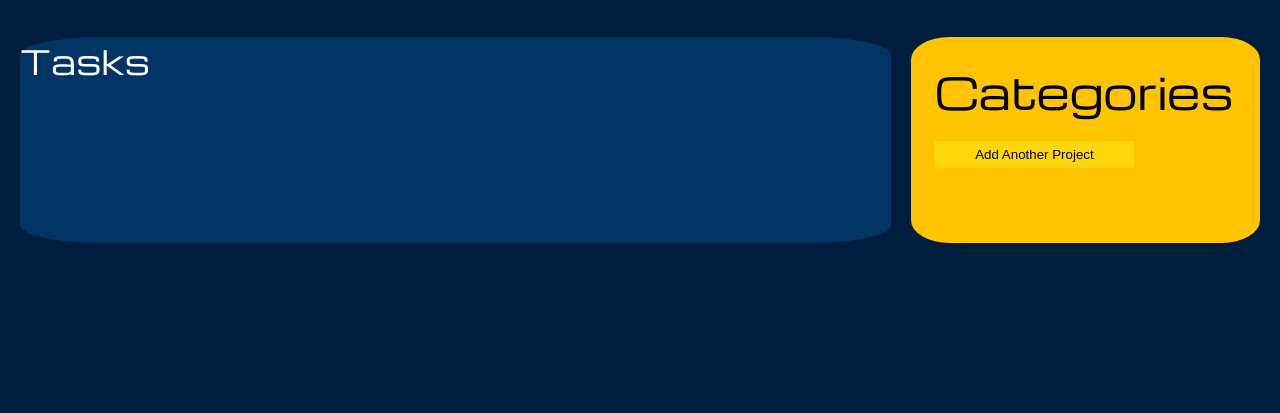
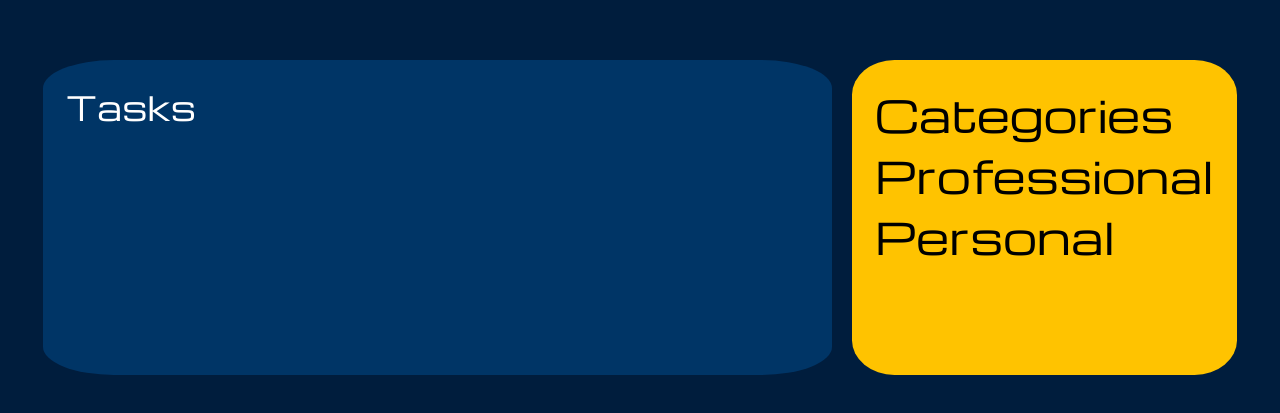
Before and after one commit to bunchley/odinproject-todo, a website built with webpack: page src/template.html in a window 1280 px wide. Shown: the part 189-602 px from the top of the page. Built offline with nearby package versions, Linux system fonts and the light colour scheme.

Commit message:
project names rendering correctly

```diff
--- a/src/display.js
+++ b/src/display.js
@@ -1,25 +1,66 @@
+import ProjectManager from "./project";
+import logoImg from "./img/fastRabbit.jpeg";
 const createDomElement = (parentElement, type, className) => {
   const newElement = document.createElement(type);
   newElement.classList.add(className);
   parentElement.append(newElement);
   return newElement;
 };
+const createHeader = () => {
+  const contentBlock = document.getElementById("content");
+  const headerContainer = createDomElement(contentBlock, "div", "header");
+  const logo = createDomElement(headerContainer, "img", "logo");
+  const title = createDomElement(headerContainer, "div", "title");
+  // title.classlist.add("michroma-regular");
+  logo.src = logoImg;
+  title.textContent = "Task Rabbit";
+};
+const createMainContainer = () => {
+  const contentBlock = document.getElementById("content");
+  const mainContainer = createDomElement(contentBlock, "div", "main-container");
+
+  let itemContainer = createDomElement(mainContainer, "div", "item-container");
+  itemContainer.textContent = "Tasks";
+  let sideLine = createDomElement(mainContainer, "div", "side-container");
+};
+const createSideBar = () => {
+  const container = document.querySelector(".side-container");
+  const containerTitle = createDomElement(container, "div", "side-title");
+  containerTitle.textContent = "Categories";
+};
+
+const displayProject = (project) => {
+  const sideContainer = document.querySelector(".side-title");
+  let newProject = createDomElement(sideContainer, "div", "project");
+  // console.log("get projects", ProjectManager.getProjects());
+  // ProjectManager.getProjects().forEach((project) => {
+  //   console.log("display project", project.getName());
+  newProject.textContent = `${project.getName()}`;
+  // });
+  // const newContainerButton = createDomElement(
+  //   container,
+  //   "button",
+  //   "new-project"
+  // );
+  // newContainerButton.textContent = "Add Another Project";
+  return newProject;
+};
 const DisplayManager = (() => {
-  const displayProjects = (projects) => {
-    const projectContainer = document.querySelector(".project-container");
-    projectContainer.innerHTML = "";
-    projects.forEach((project) => {
-      // project.createProjectDisplay(projectContainer, project);
-      console.log("For Each Project in projects:", project);
+  const renderProjects = () => {
+    ProjectManager.getProjects().forEach((project) => {
+      displayProject(project);
     });
   };
+  const renderPage = () => {
+    createHeader();
+    createMainContainer();
+    createSideBar();
+    renderProjects();
+    // createMainContainer();
+    // createSideBar();
+  };
 
-  const createProjectDisplay = (container, project) => {
-    const projectName = createDomElement(container, "div", "project");
-    projectName.textContent = `${project.Name}`;
-  };
-  // const displayItem = () => {};
-  return { createDomElement, displayProjects };
+  return { renderPage, renderProjects };
 })();
 
-export { DisplayManager, createDomElement };
+export { DisplayManager };
--- a/src/home.js
+++ b/src/home.js
@@ -1,49 +1,10 @@
-import { createDomElement } from "./display";
-import logoImg from "./img/fastRabbit.jpeg";
 import { DisplayManager } from "./display";
-import { ProjectManager } from "./project";
-
-const createHeader = () => {
-  const contentBlock = document.getElementById("content");
-  const headerContainer = createDomElement(contentBlock, "div", "header");
-  const logo = createDomElement(headerContainer, "img", "logo");
-  const title = createDomElement(headerContainer, "div", "title");
-  // title.classlist.add("michroma-regular");
-  logo.src = logoImg;
-  title.textContent = "Task Rabbit";
-};
-
-const createMainContainer = () => {
-  const contentBlock = document.getElementById("content");
-  const mainContainer = createDomElement(contentBlock, "div", "main-container");
-
-  let itemContainer = createDomElement(mainContainer, "div", "item-container");
-  itemContainer.textContent = "Tasks";
-  let sideLine = createDomElement(mainContainer, "div", "side-container");
-};
-
-const createSideBar = () => {
-  const container = document.querySelector(".side-container");
-  const containerTitle = createDomElement(container, "div", "side-title");
-  containerTitle.textContent = "Categories";
-  const containerList = createDomElement(container, "div", "project-container");
-  containerList.textContent = "projects";
-  const newContainerButton = createDomElement(
-    container,
-    "button",
-    "new-project"
-  );
-  newContainerButton.textContent = "Add Another Project";
-};
+import ProjectManager from "./project";
 
 const home = (function () {
-  createHeader();
-  createMainContainer();
-  createSideBar();
-  const project1 = ProjectManager.addProject("Finish ToDo");
-  const project2 = ProjectManager.addProject("Finish ToDo");
-  console.log(ProjectManager.getProjects());
-  DisplayManager.displayProjects(ProjectManager.getProjects());
+  const project1 = ProjectManager.addProject("Professional");
+  const project2 = ProjectManager.addProject("Personal");
+  DisplayManager.renderPage();
 })();
 
 export { home };
--- a/src/project.js
+++ b/src/project.js
@@ -1,20 +1,20 @@
 const ProjectManager = (() => {
   const projects = [];
-  const tasks = [];
 
   const createProject = (name) => {
     const taskList = [];
     const getName = () => name;
     const getTasks = () => taskList;
 
-    const addTask = (task) => task.push(task);
-    const removeTask = (taskIndex) => task.splice(taskIndex, 1);
+    const addTask = (task) => taskList.push(task);
+    const removeTask = (taskIndex) => taskList.splice(taskIndex, 1);
 
     return { getName, getTasks, addTask, removeTask };
   };
 
   const addProject = (name) => {
     const newProject = createProject(name);
+    console.log("new Project:", newProject);
     projects.push(newProject);
     return newProject;
   };
@@ -30,4 +30,4 @@ const ProjectManager = (() => {
   return { addProject, removeProject, getProjects };
 })();
 
-export { ProjectManager };
+export default ProjectManager;
--- a/src/style.css
+++ b/src/style.css
@@ -65,6 +65,7 @@ img {
   font-weight: 400;
   font-style: normal;
   font-size: 33px;
+  padding: 23px;
 }
 .item-container {
   grid-area: item;
@@ -76,6 +77,7 @@ img {
   font-weight: 400;
   font-style: normal;
   font-size: 33px;
+  padding: 23px;
 }
 .side-container {
   grid-area: sideline;
```
Also changed, not shown: src/task.js (renamed from src/item.js).
